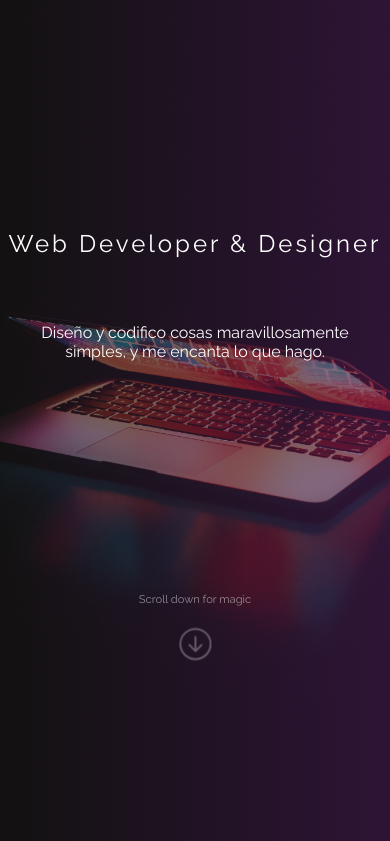
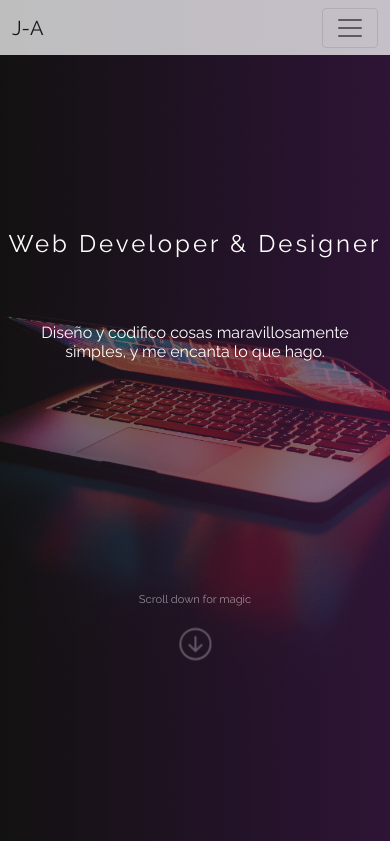
Before and after one commit to AmorosJulian/portfolio, a website: page index.html in a window 390 px wide. Shown: the top 841 px of the page. Drawn offline with nearby package versions, Linux system fonts and the light colour scheme.

Commit message:
agrego navbar visible a mobile

```diff
--- a/index.html
+++ b/index.html
@@ -41,9 +41,9 @@
 <body>
     <header id="top">
         <!-- NAVBAR DESKTOP -->
-        <nav class="navbar navbar-light bg-light fixed-top opacity-75 d-none d-sm-block" style="height: 55px;">
+        <nav class="navbar navbar-light bg-light fixed-top opacity-75 " style="height: 55px;">
             <div class="container-fluid">
-              <a class="navbar-brand " href="#">Offcanvas navbar</a>
+              <a class="navbar-brand " href="#top">J-A</a>
               <button class="navbar-toggler " type="button" data-bs-toggle="offcanvas" data-bs-target="#offcanvasNavbar" aria-controls="offcanvasNavbar">
                 <span class="navbar-toggler-icon"></span>
               </button>
```
